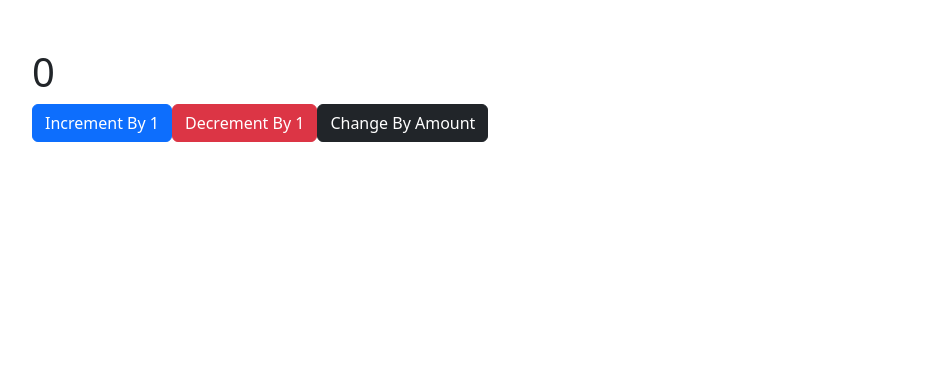
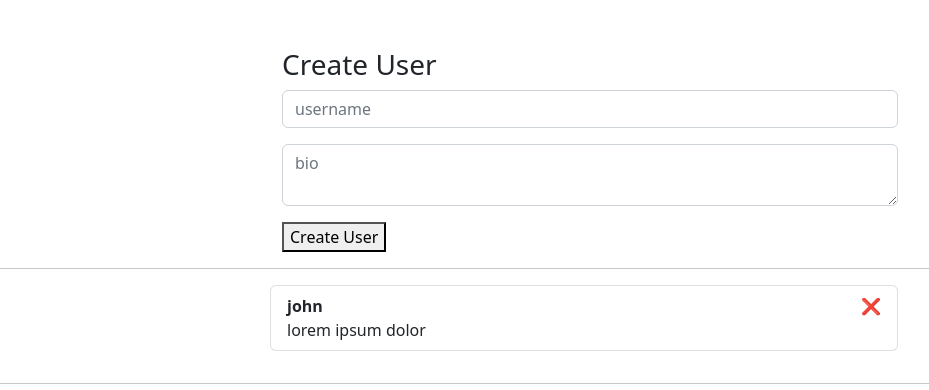
Before and after one commit to master-dhanesh/reactmern04, a React (Create React App) app: page / in a window 1280 px wide. Shown: the top 390 px of the page, without its empty margins (50-979 px from the left). Built offline with nearby package versions, Linux system fonts and the light colour scheme.

Commit message:
redux user

```diff
--- a/package.json
+++ b/package.json
@@ -9,6 +9,7 @@
         "@testing-library/user-event": "^13.5.0",
         "axios": "^1.3.2",
         "bootstrap": "^5.2.3",
+        "nanoid": "^4.0.1",
         "react": "^18.2.0",
         "react-alert": "^7.0.3",
         "react-alert-template-basic": "^1.0.2",
--- a/src/App.js
+++ b/src/App.js
@@ -1,34 +1,14 @@
 import React from "react";
-import { useSelector, useDispatch } from "react-redux";
-import { increment, decrement, incrementByAmount } from "./store/counterSlice";
+import Create from "./components/Create";
+import Show from "./components/Show";
 
 const App = () => {
-    const dispatch = useDispatch();
-    const { value } = useSelector((state) => state.counter);
-
-    const OnIncrease = () => {
-        dispatch(increment());
-    };
-
-    const OnDecrease = () => {
-        dispatch(decrement());
-    };
-
-    const changebyamount = () => {
-        dispatch(incrementByAmount(-11));
-    };
     return (
-        <div className="container mt-5">
-            <h1>{value}</h1>
-            <button onClick={OnIncrease} className="btn btn-primary">
-                Increment By 1
-            </button>
-            <button onClick={OnDecrease} className="btn btn-danger">
-                Decrement By 1
-            </button>
-            <button onClick={changebyamount} className="btn btn-dark">
-                Change By Amount
-            </button>
+        <div>
+            <Create />
+            <hr />
+            <Show />
+            <hr />
         </div>
     );
 };
--- /dev/null
+++ b/src/components/Create.js
@@ -0,0 +1,45 @@
+import React from "react";
+import { useState } from "react";
+import { useDispatch } from "react-redux";
+import { nanoid } from "nanoid";
+import { createUser } from "../store/userSlice";
+const Create = () => {
+    const dispatch = useDispatch();
+    const [username, setUsername] = useState("");
+    const [bio, setBio] = useState("");
+
+    const createuser = (e) => {
+        e.preventDefault();
+        dispatch(
+            createUser({
+                id: nanoid(),
+                username,
+                bio,
+            })
+        );
+        setUsername("");
+        setBio("");
+    };
+
+    return (
+        <form className="w-50 container mt-5" onSubmit={createuser}>
+            <h3>Create User</h3>
+            <input
+                className="form-control mb-3"
+                type="text"
+                placeholder="username"
+                onChange={(e) => setUsername(e.target.value)}
+                value={username}
+            />
+            <textarea
+                className="form-control mb-3"
+                placeholder="bio"
+                onChange={(e) => setBio(e.target.value)}
+                value={bio}
+            ></textarea>
+            <button>Create User</button>
+        </form>
+    );
+};
+
+export default Create;
--- /dev/null
+++ b/src/components/Show.js
@@ -0,0 +1,31 @@
+import React from "react";
+import { useDispatch, useSelector } from "react-redux";
+import { deleteUser } from "../store/userSlice";
+
+const Show = () => {
+    const dispatch = useDispatch();
+    const { users } = useSelector((state) => state.usersReducer);
+
+    const deleteUserHandler = (id) => {
+        dispatch(deleteUser(id));
+    };
+
+    return (
+        <ol className=" container list-group w-50">
+            {users.map((user) => (
+                <li
+                    key={user.id}
+                    className=" d-flex justify-content-between mb-3 list-group-item"
+                >
+                    <span>
+                        <strong> {user.username}</strong> <br /> {user.bio}
+                    </span>
+
+                    <span onClick={() => deleteUserHandler(user.id)}>❌</span>
+                </li>
+            ))}
+        </ol>
+    );
+};
+
+export default Show;
--- a/src/index.js
+++ b/src/index.js
@@ -4,7 +4,6 @@ import "bootstrap/dist/css/bootstrap.min.css";
 import App from "./App";
 import { store } from "./store/store";
 import { Provider } from "react-redux";
-
 const root = ReactDOM.createRoot(document.getElementById("root"));
 
 root.render(
--- a/src/store/counterAction.js
+++ /dev/null
@@ -1,11 +0,0 @@
-export const incrementaction = (state) => {
-    state.value += 1;
-};
-
-export const decrementaction = (state) => {
-    state.value -= 1;
-};
-
-export const incrementbyamountaction = (state, action) => {
-    state.value += action.payload;
-};
--- a/src/store/counterSlice.js
+++ /dev/null
@@ -1,24 +0,0 @@
-import { createSlice } from "@reduxjs/toolkit";
-import {
-    decrementaction,
-    incrementaction,
-    incrementbyamountaction,
-} from "./counterAction";
-
-const initialState = {
-    value: 0,
-};
-
-export const counterSlice = createSlice({
-    name: "counter",
-    initialState,
-    reducers: {
-        increment: incrementaction,
-        decrement: decrementaction,
-        incrementByAmount: incrementbyamountaction,
-    },
-});
-
-export const { increment, decrement, incrementByAmount } = counterSlice.actions;
-
-export default counterSlice.reducer;
--- a/src/store/store.js
+++ b/src/store/store.js
@@ -1,8 +1,8 @@
 import { configureStore } from "@reduxjs/toolkit";
-import counterReducer from "./counterSlice";
+import userReducer from "./userSlice";
 
 export const store = configureStore({
     reducer: {
-        counter: counterReducer,
+        usersReducer: userReducer,
     },
 });
--- /dev/null
+++ b/src/store/userActions.js
@@ -0,0 +1,7 @@
+exports.creatuserAction = (state, action) => {
+    state.users.push(action.payload);
+};
+
+exports.deleteuserAction = (state, action) => {
+    state.users = state.users.filter((user) => user.id !== action.payload);
+};
--- /dev/null
+++ b/src/store/userSlice.js
@@ -0,0 +1,20 @@
+import { createSlice } from "@reduxjs/toolkit";
+import { creatuserAction, deleteuserAction } from "./userActions";
+
+const initialState = {
+    users: [{ id: "jd7e", username: "john", bio: "lorem ipsum dolor " }],
+};
+
+export const userSlice = createSlice({
+    name: "user",
+    initialState,
+    reducers: {
+        createUser: creatuserAction,
+        deleteUser: deleteuserAction,
+    },
+});
+
+// Action creators are generated for each case reducer function
+export const { createUser, deleteUser } = userSlice.actions;
+
+export default userSlice.reducer;
```
Also changed, not shown: 1 other file (tests, documents, lock files or other folders).
